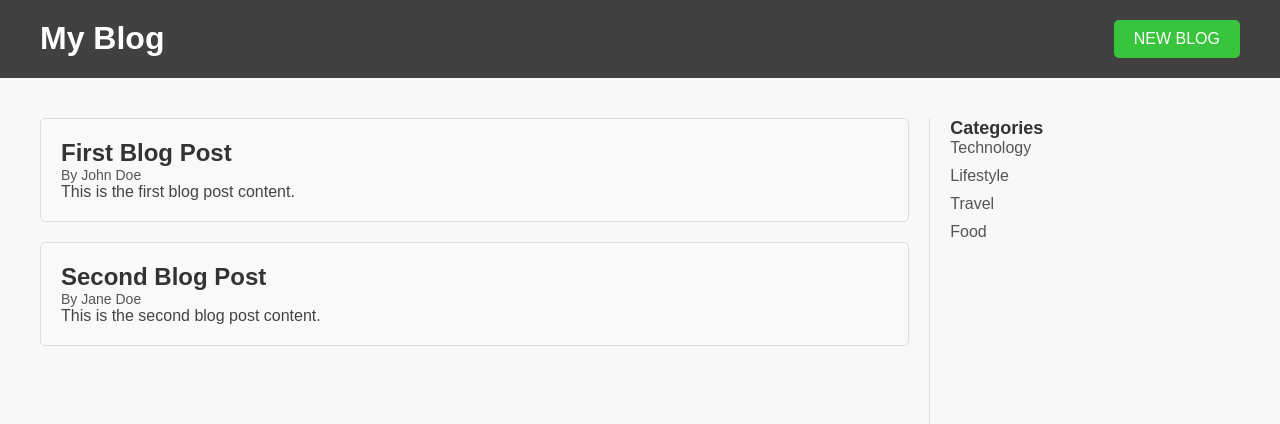
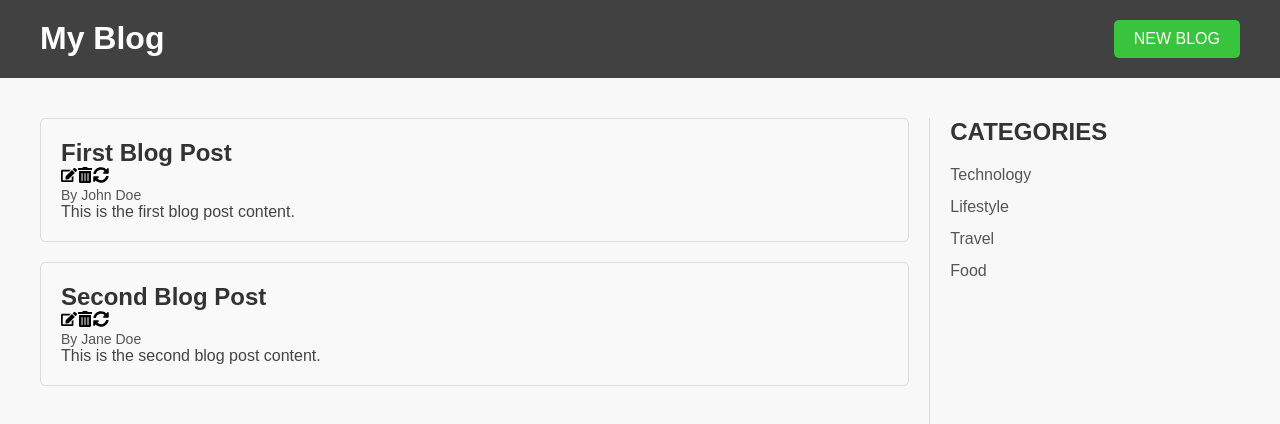
Before and after one commit to sasanedicbn/Blog-application, a React (Vite) app in the folder client/: page / in a window 1280 px wide. Shown: the top 424 px of the page. Built offline with nearby package versions, Linux system fonts and the light colour scheme.

Commit message:
Create changes in BlogPost component

```diff
--- a/client/src/components/BlogPost.jsx
+++ b/client/src/components/BlogPost.jsx
@@ -1,7 +1,16 @@
-function BlogPost({ title, author, content }) {
+import { FaEdit, FaTrashAlt, FaSyncAlt } from "react-icons/fa";
+
+function BlogPost({ title, author, content, onEdit, onDelete, onUpdate }) {
   return (
     <article className="blog-post">
-      <h2 className="blog-title">{title}</h2>
+      <div className="blog-header">
+        <h2 className="blog-title">{title}</h2>
+        <div className="blog-actions">
+          <FaEdit onClick={onEdit} title="Edit" />
+          <FaTrashAlt onClick={onDelete} title="Delete" />
+          <FaSyncAlt onClick={onUpdate} title="Update" />
+        </div>
+      </div>
       <p className="blog-author">By {author}</p>
       <p className="blog-content">{content}</p>
     </article>
--- a/client/src/components/Sidebar.jsx
+++ b/client/src/components/Sidebar.jsx
@@ -1,7 +1,7 @@
 function Sidebar() {
   return (
     <aside className="sidebar">
-      <h2>Categories</h2>
+      <h2>CATEGORIES</h2>
       <ul>
         <li>Technology</li>
         <li>Lifestyle</li>
--- a/client/src/index.css
+++ b/client/src/index.css
@@ -76,8 +76,9 @@
 }
 
 .sidebar h2 {
-  font-size: 18px;
+  font-size: 24px;
   color: #333;
+  margin-bottom: 20px;
 }
 
 .sidebar ul {
@@ -86,7 +87,14 @@
 }
 
 .sidebar li {
-  margin-bottom: 10px;
+  margin-bottom: 14px;
   font-size: 16px;
   color: #555;
 }
+.sidebar li:hover {
+  color: #242424;
+  cursor: pointer;
+}
+.sidebar li:active {
+  font-weight: bold;
+}
```
